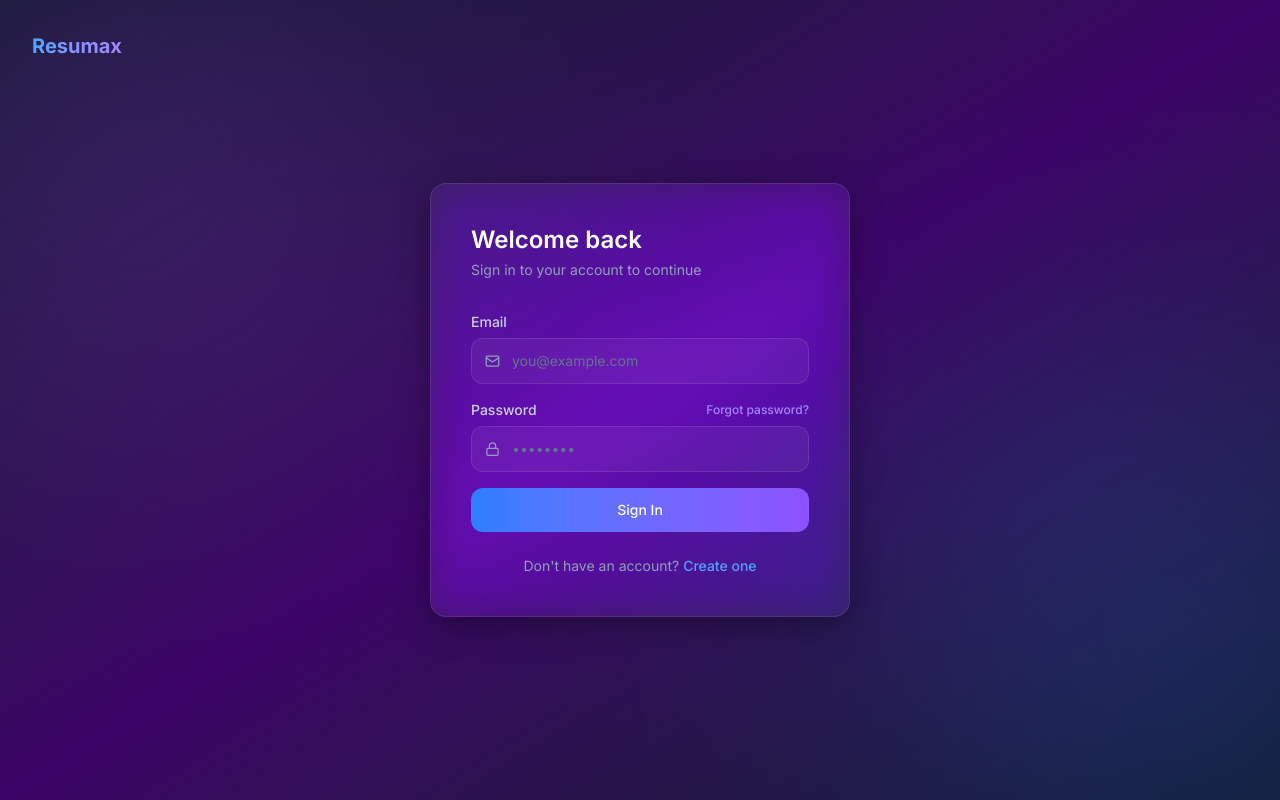
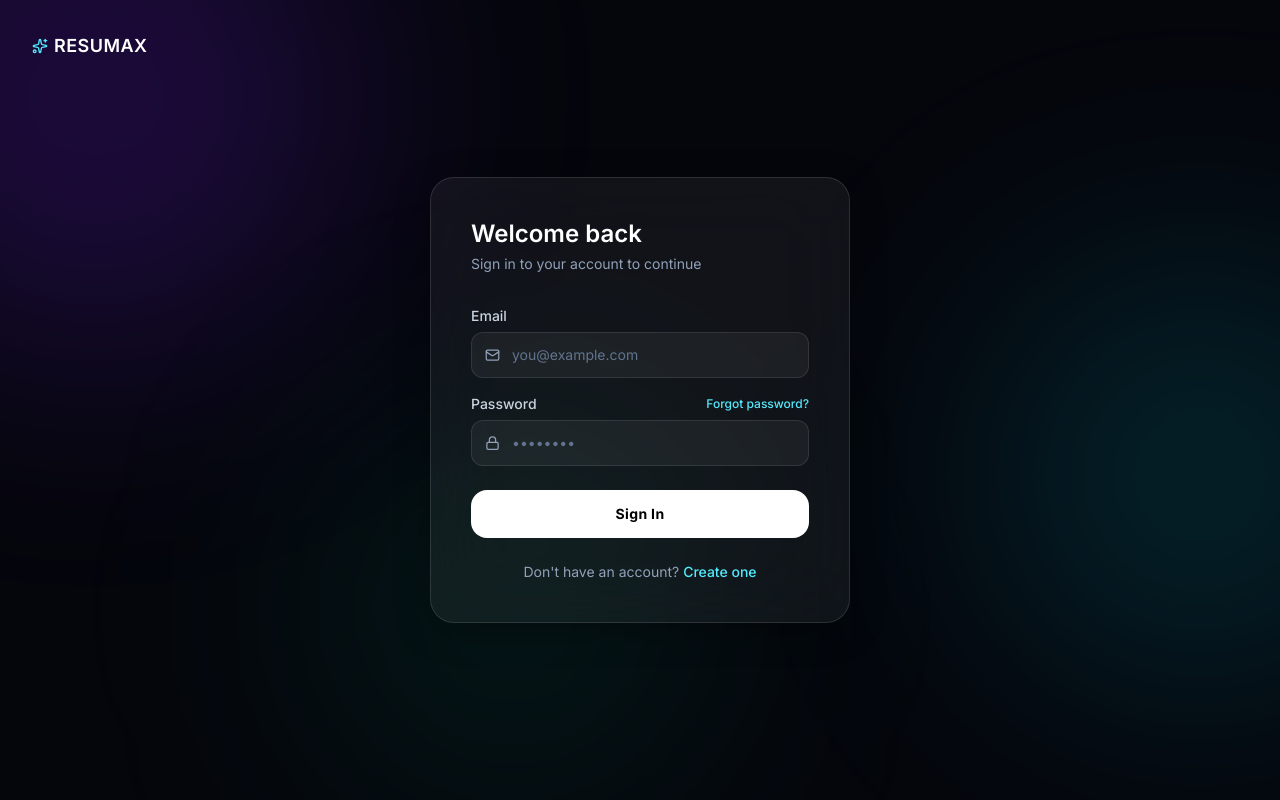
Before and after one commit to krish4iv/Resumax, a React app in the folder frontend/: page /login in a window 1280 px wide. Built offline with nearby package versions, Linux system fonts and the light colour scheme; no server answers; the HTML template or start-up script is replaced by a standard one.

Commit message:
fixed login and register page

```diff
--- a/frontend/src/components/layout/authLayout.jsx
+++ b/frontend/src/components/layout/authLayout.jsx
@@ -1,28 +1,29 @@
+import { Sparkles } from 'lucide-react'
+
+// Matches the landing page's Aurora background exactly: same near-black
+// base (#05060c) and the same three violet / cyan / emerald blurred blobs,
+// just re-sized slightly to sit nicely behind a centered auth card instead
+// of a full page of content. No canvas, no Three.js — plain blurred divs,
+// same as the landing page.
 const AuthLayout = ({ children }) => {
   return (
-    <div className="min-h-screen flex items-center justify-center relative overflow-hidden bg-linear-to-br from-slate-900 via-purple-950 to-slate-900 px-4">
+    <div className="min-h-screen flex items-center justify-center relative overflow-hidden bg-[#05060c] px-4">
 
-      {/* Ambient glow orbs */}
-      <div className="absolute top-[-10%] left-[-10%] w-[500px] h-[500px] rounded-full bg-purple-500 blur-[150px] opacity-25 pointer-events-none" />
-      <div className="absolute bottom-[-10%] right-[-10%] w-[500px] h-[500px] rounded-full bg-blue-500 blur-[150px] opacity-25 pointer-events-none" />
-      <div className="absolute top-1/2 left-1/2 -translate-x-1/2 -translate-y-1/2 w-[300px] h-[300px] rounded-full bg-violet-500 blur-[120px] opacity-10 pointer-events-none" />
+      {/* Ambient glow orbs — same hues as the landing page's Aurora */}
+      <div className="absolute -top-40 -left-40 h-[32rem] w-[32rem] rounded-full bg-violet-600/20 blur-[120px] pointer-events-none" />
+      <div className="absolute top-1/3 -right-32 h-[26rem] w-[26rem] rounded-full bg-cyan-400/15 blur-[130px] pointer-events-none" />
+      <div className="absolute bottom-0 left-1/4 h-[24rem] w-[24rem] rounded-full bg-emerald-400/10 blur-[130px] pointer-events-none" />
 
-      {/* Logo top */}
-      <div className="absolute top-8 left-8">
-        <span className="text-xl font-bold bg-linear-to-r from-blue-400 to-violet-400 bg-clip-text text-transparent">
-          Resumax
+      {/* Logo top — same mark as the landing page's nav (cyan Sparkles + plain white wordmark), not a gradient */}
+      <div className="absolute top-8 left-8 flex items-center gap-1.5">
+        <Sparkles size={16} className="text-cyan-300" />
+        <span className="text-lg font-semibold tracking-wide text-white">
+          RESUMAX
         </span>
       </div>
 
-      {/* Glass card */}
-      <div className="relative z-10 w-full max-w-[420px] rounded-2xl p-10"
-        style={{
-          background: 'rgba(255, 255, 255, 0.05)',
-          backdropFilter: 'blur(20px) saturate(180%)',
-          border: '1px solid rgba(255, 255, 255, 0.1)',
-          boxShadow: '0 8px 32px rgba(0, 0, 0, 0.37)',
-        }}
-      >
+      {/* Glass card — identical recipe to the landing page's <Glass> component */}
+      <div className="relative z-10 w-full max-w-[420px] rounded-3xl border border-white/[0.12] bg-white/[0.055] backdrop-blur-2xl shadow-[0_8px_40px_-12px_rgba(0,0,0,0.6)] p-10">
         {children}
       </div>
     </div>
--- a/frontend/src/pages/Login.jsx
+++ b/frontend/src/pages/Login.jsx
@@ -3,20 +3,26 @@ import { useSelector, useDispatch } from 'react-redux'
 import { loginUser } from '../store/slice/authThunks.js'
 import { Link, useNavigate } from 'react-router-dom'
 import AuthLayout from '../components/layout/authLayout.jsx'
-import { theme } from '../theme/index.js'
 import { Loader2, Mail, Lock } from 'lucide-react'
 
-// Shared input styling: no Three.js, no JS-driven focus handlers — just
-// Tailwind's own focus: state, themed to match AuthLayout's blue → violet
-// accent (same gradient as the "Resumax" logo and theme.btnPrimary).
+// Themed to match the landing page's actual palette (cyan / violet /
+// emerald, not blue) — no Three.js, just Tailwind's own focus: state.
 const inputClass =
   'peer w-full pl-10 pr-4 py-3 rounded-xl text-sm text-white placeholder:text-slate-500 ' +
   'bg-white/5 border border-white/10 outline-none transition-all duration-200 ' +
-  'focus:bg-white/[0.07] focus:border-violet-400/60 focus:ring-4 focus:ring-violet-500/10'
+  'focus:bg-white/[0.07] focus:border-cyan-400/50 focus:ring-4 focus:ring-cyan-400/10'
 
 const iconClass =
   'pointer-events-none absolute left-3.5 top-1/2 -translate-y-1/2 text-slate-400 ' +
-  'transition-colors duration-200 peer-focus:text-violet-400'
+  'transition-colors duration-200 peer-focus:text-cyan-300'
+
+// Same solid white pill the landing page uses for its real CTAs (Hero's
+// "START ANALYZING", Pricing's "CONTINUE") — landing's gradients are
+// decorative (headings, orbs), the actual buttons are solid white/black.
+const primaryButtonClass =
+  'w-full mt-2 inline-flex items-center justify-center gap-2 rounded-2xl bg-white px-6 py-3.5 ' +
+  'text-sm font-bold tracking-wide text-black transition-transform duration-300 ' +
+  'hover:scale-[1.02] active:scale-95 disabled:opacity-50 disabled:cursor-not-allowed disabled:hover:scale-100'
 
 const Login = () => {
   const dispatch = useDispatch()
@@ -83,7 +89,7 @@ const Login = () => {
               </label>
               <Link
                 to="/forgot-password"
-                className="text-xs font-medium text-violet-400 hover:text-violet-300 transition-colors"
+                className="text-xs font-medium text-cyan-300 hover:text-cyan-200 transition-colors"
               >
                 Forgot password?
               </Link>
@@ -105,10 +111,10 @@ const Login = () => {
           <button
             type="submit"
             disabled={loading}
-            className={`w-full mt-2 ${theme.btnPrimary} flex items-center justify-center gap-2`}
+            className={primaryButtonClass}
           >
             {loading
-              ? <><Loader2 size={15} className="animate-spin" /> Signing in...</>
+              ? <><Loader2 size={15} className="animate-spin text-black" /> Signing in...</>
               : 'Sign In'
             }
           </button>
@@ -120,7 +126,7 @@ const Login = () => {
           Don't have an account?{' '}
           <Link
             to="/register"
-            className="text-blue-400 hover:text-blue-300 font-medium transition-colors"
+            className="text-cyan-300 hover:text-cyan-200 font-medium transition-colors"
           >
             Create one
           </Link>
```
